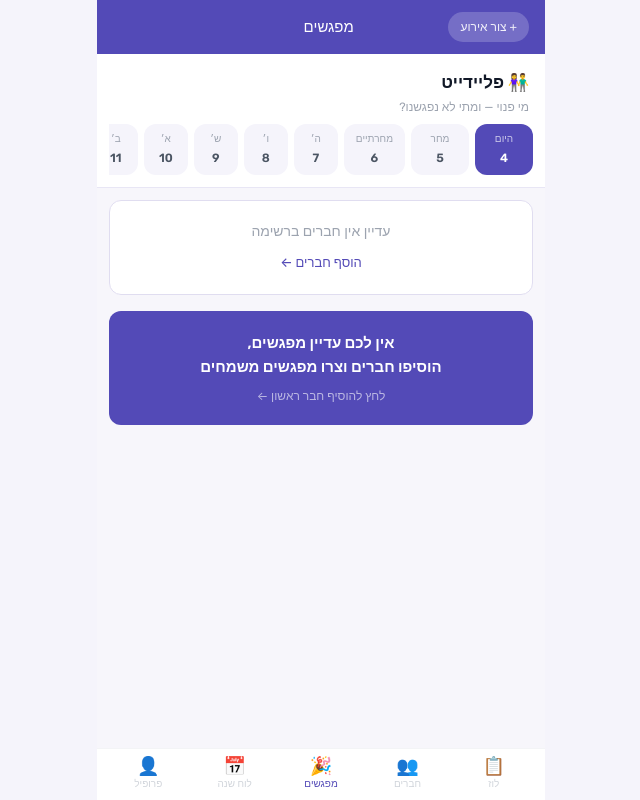
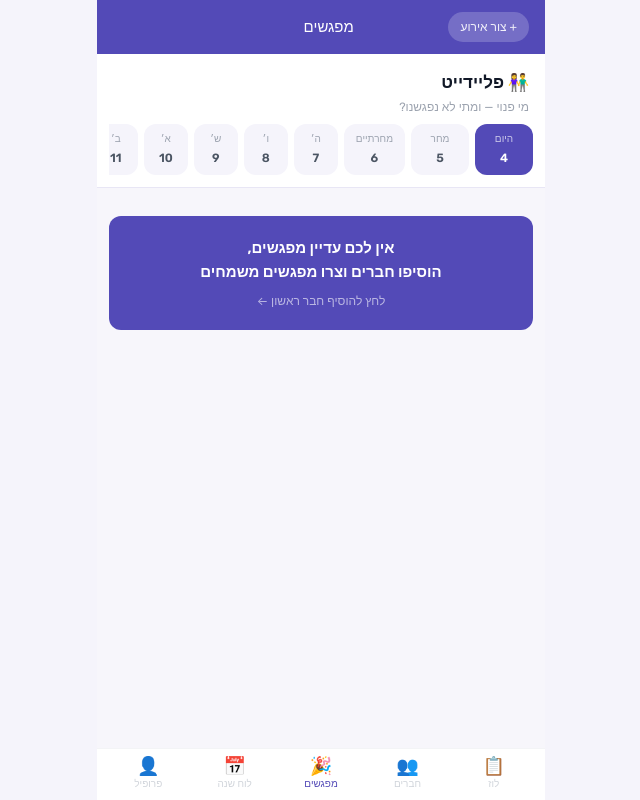
Before and after one commit to madeinphk-alt/kidimeet, a Next.js app: page /meetups in a window 1280 px wide. Shown: the whole page, without its empty margins (319-959 px from the left). Built offline with nearby package versions, Linux system fonts and the light colour scheme.

Commit message:
Hide empty-state from playfinder section, rely on Section 2 purple box
Co-Authored-By: Claude Sonnet 4.6 <noreply@anthropic.com>

```diff
--- a/src/app/meetups/page.tsx
+++ b/src/app/meetups/page.tsx
@@ -391,12 +391,7 @@ export default function MeetupsPage() {
 
         {/* Friend list */}
         <div className="px-3 pt-3 pb-4">
-          {friends.length === 0 ? (
-            <div className="bg-white rounded-xl border border-[#e0ddf0] p-5 text-center" dir="rtl">
-              <p className="text-gray-400 text-[14px] mb-2">עדיין אין חברים ברשימה</p>
-              <Link href="/friends/add" className="text-[#534AB7] text-[13px] font-medium">הוסף חברים ←</Link>
-            </div>
-          ) : offset === 0 ? (
+          {friends.length === 0 ? null : offset === 0 ? (
             // ── Default: 3 days stacked ──────────────────────────────────────
             [0, 1, 2].map(off => {
               const date    = addDays(todayDate, off);
```
